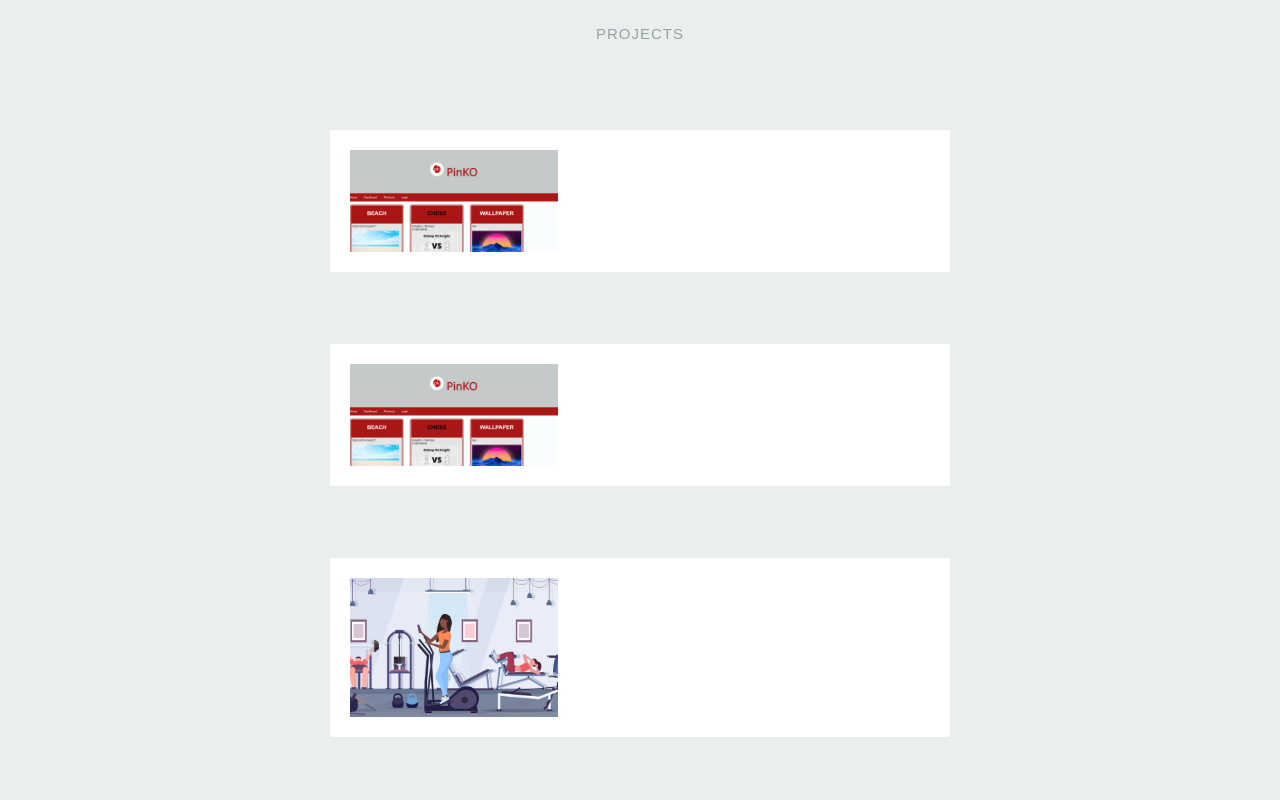
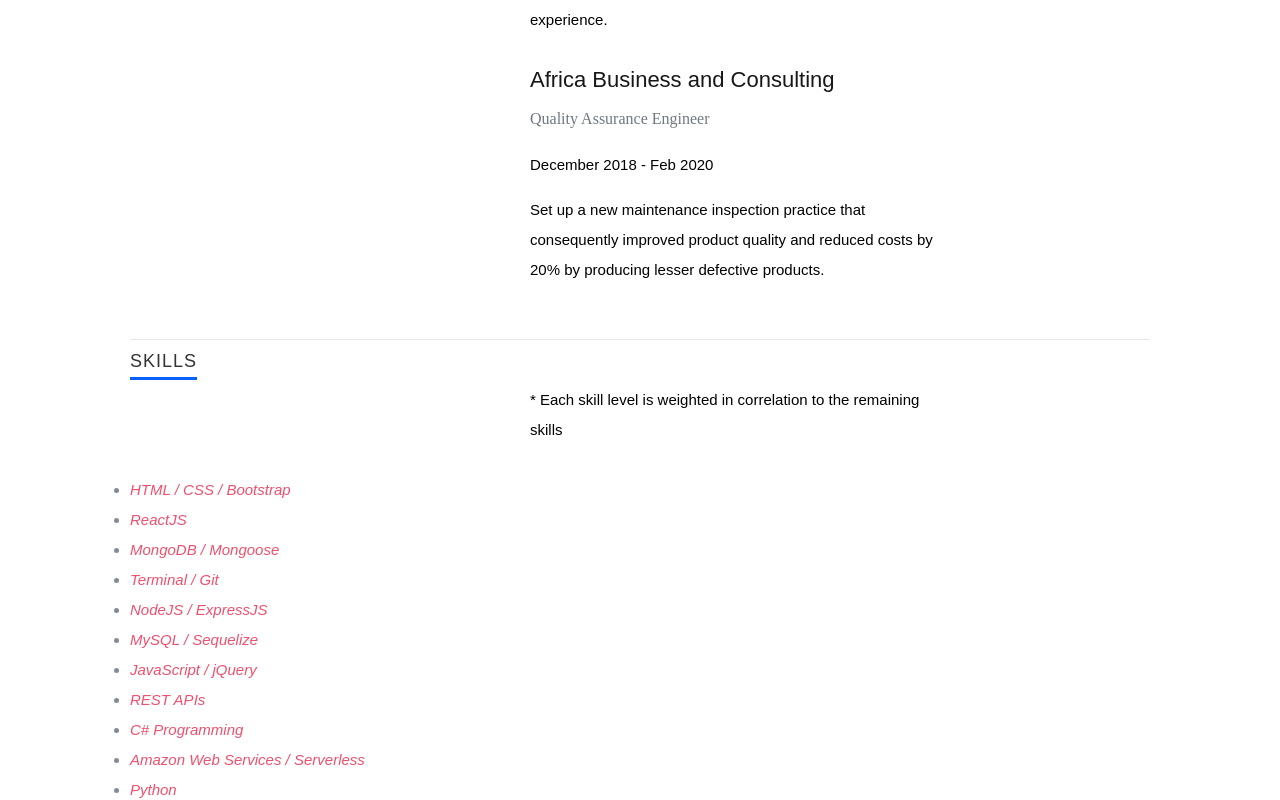
Before and after one commit to Honorinenn/react-portfolio, a React (Create React App) app: page / in a window 1280 px wide. Shown: the part 2563-3363 px from the top of the page. Built offline with nearby package versions, Linux system fonts and the light colour scheme.

Commit message:
changes done on resumeData.json

```diff
--- a/public/resumeData.json
+++ b/public/resumeData.json
@@ -113,7 +113,7 @@
           "title":"Impress ME",
           "shorttitle": "Impress ME",
           "category":"Academic Project",
-          "image":"pinko.png",
+          "image":"impressme.png",
           "info":"HTML, CSS, JS, Bootstrap, handlebar.js, Node.js, Sequelize, Mysql, Express",
           "url":"https://mysterious-gorge-30415.herokuapp.com/",
           "repo":"https://github.com/cj8355/PinKO"
--- a/src/components/Resume.js
+++ b/src/components/Resume.js
@@ -1,4 +1,5 @@
 import React, { Component } from 'react';
+import './Resume.css'
 
 class Resume extends Component {
 
```
